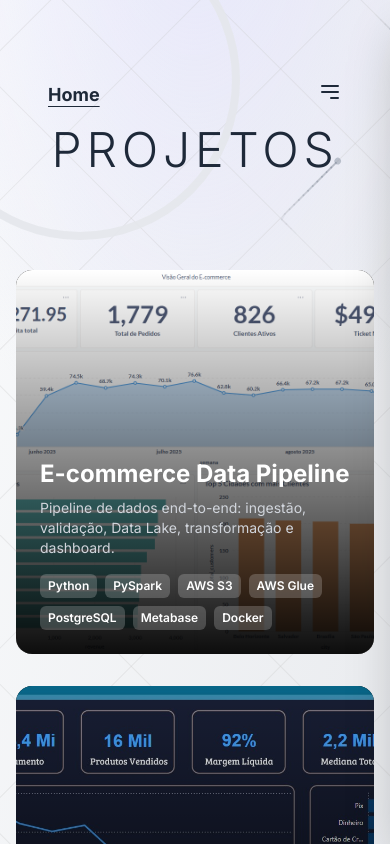
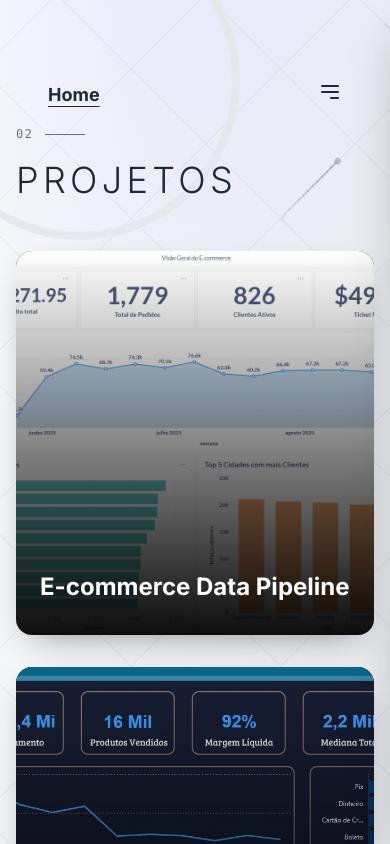
Before and after one commit to AdriMayc/Portfolio2.0, a React (Vite) app: page /projects in a window 390 px wide. Shown: the top 844 px of the page. Built offline with nearby package versions, Linux system fonts and the light colour scheme.

Commit message:
feat: Enhance ProjectCard with 3D hover effect and update Projects section layout

```diff
--- a/src/App.css
+++ b/src/App.css
@@ -60,6 +60,15 @@ html {
   width: 4rem;
 }
 
+.projects-eyebrow-rule {
+  width: 0;
+  transition: width 1.2s cubic-bezier(0.22, 1, 0.36, 1) 300ms;
+}
+
+.reveal-visible .projects-eyebrow-rule {
+  width: 2.5rem;
+}
+
 @media (prefers-reduced-motion: reduce) {
   .reveal {
     opacity: 1;
@@ -72,4 +81,10 @@ html {
     width: 4rem;
     transition: none;
   }
+
+  .projects-eyebrow-rule,
+  .reveal-visible .projects-eyebrow-rule {
+    width: 2.5rem;
+    transition: none;
+  }
 }
--- a/src/components/ProjectCard.jsx
+++ b/src/components/ProjectCard.jsx
@@ -1,39 +1,77 @@
-import React from 'react';
+import React, { useRef } from 'react';
 
-export default function ProjectCard({ imageSrc, altText, title, description, tags = [], onClick }) {
+export default function ProjectCard({
+  imageSrc,
+  altText,
+  title,
+  description,
+  tags = [],
+  onClick,
+}) {
+  const cardRef = useRef(null);
+
+  const handlePointerMove = (event) => {
+    const card = cardRef.current;
+    if (!card) return;
+
+    const bounds = event.currentTarget.getBoundingClientRect();
+    const x = (event.clientX - bounds.left) / bounds.width - 0.5;
+    const y = (event.clientY - bounds.top) / bounds.height - 0.5;
+
+    card.style.transform = `rotateX(${-y * 7}deg) rotateY(${x * 7}deg)`;
+    card.querySelector('img')?.style.setProperty('transform', `translate(${-x * 18}px, ${-y * 18}px) scale(1.07)`);
+  };
+
+  const handlePointerLeave = () => {
+    const card = cardRef.current;
+    if (!card) return;
+
+    card.style.removeProperty('transform');
+    card.querySelector('img')?.style.removeProperty('transform');
+  };
+
   return (
     <div
       onClick={onClick}
-      className="h-96 rounded-2xl overflow-hidden group relative cursor-pointer bg-black"
+      onPointerMove={handlePointerMove}
+      onPointerLeave={handlePointerLeave}
+      onKeyDown={(event) => {
+        if (event.key === 'Enter' || event.key === ' ') {
+          event.preventDefault();
+          onClick();
+        }
+      }}
+      role="button"
+      tabIndex={0}
+      className="group [perspective:900px]"
     >
-      {/* Imagem de Fundo */}
+      <div
+        ref={cardRef}
+        className="relative h-96 overflow-hidden rounded-2xl bg-black text-left shadow-[0_14px_34px_-16px_rgba(0,0,0,0.45)] [transform:rotateX(0deg)_rotateY(0deg)] [transform-style:preserve-3d] transition-[transform,box-shadow] duration-500 ease-[cubic-bezier(0.22,1,0.36,1)] group-hover:shadow-[0_34px_60px_-24px_rgba(0,0,0,0.6)]"
+      >
         <img
           src={imageSrc}
           alt={altText}
-        className="w-full h-full object-cover transition-transform duration-500 ease-in-out
-                   scale-[1.02] group-hover:scale-[1.07]"
+          className="h-full w-full scale-[1.02] object-cover transition-transform duration-700 ease-[cubic-bezier(0.22,1,0.36,1)]"
         />
 
-      {/* Sobreposição */}
         <div
-        className="
-          absolute inset-0 flex items-end
-          bg-gradient-to-t from-black/95 to-transparent
-          opacity-100                 /* sempre visível no mobile */
-          md:opacity-0 md:group-hover:opacity-100  /* só no hover em telas >= md */
-          transition-opacity duration-500 ease-in-out
-        "
+          className="absolute inset-0 flex items-end bg-gradient-to-t from-black/95 to-transparent"
         >
-        <div className="p-6 w-full">
-          <h3 className="text-2xl font-bold text-white mb-2">{title}</h3>
-          <p className="text-gray-300 text-sm mb-4">{description}</p>
+          <span className="absolute right-4 top-4 grid h-10 w-10 scale-75 place-items-center rounded-full bg-white/90 text-gray-900 opacity-0 transition-all duration-500 ease-[cubic-bezier(0.22,1,0.36,1)] group-hover:scale-100 group-hover:opacity-100">
+            <svg className="h-5 w-5" fill="none" viewBox="0 0 24 24" stroke="currentColor" strokeWidth="2" aria-hidden="true">
+              <path strokeLinecap="round" strokeLinejoin="round" d="M7 17L17 7M9 7h8v8" />
+            </svg>
+          </span>
 
+          <div className="w-full p-6 text-white">
+            <h3 className="mb-2 text-2xl font-bold">{title}</h3>
+            <div className="grid grid-rows-[0fr] transition-[grid-template-rows] duration-500 ease-[cubic-bezier(0.22,1,0.36,1)] group-hover:grid-rows-[1fr]">
+              <div className="overflow-hidden">
+                <p className="mb-4 text-sm text-gray-300">{description}</p>
                 <div className="flex flex-wrap gap-2">
-            {tags.map((tag, index) => (
-              <span
-                key={index}
-                className="bg-white/20 text-white text-xs font-semibold px-2 py-1 rounded-md items-baseline"
-              >
+                  {tags.map((tag) => (
+                    <span key={tag} className="rounded-md bg-white/20 px-2 py-1 text-xs font-semibold text-white">
                       {tag}
                     </span>
                   ))}
@@ -41,5 +79,8 @@ export default function ProjectCard({ imageSrc, altText, title, description, tag
               </div>
             </div>
           </div>
+        </div>
+      </div>
+    </div>
   );
 }
--- a/src/sections/Projects.jsx
+++ b/src/sections/Projects.jsx
@@ -1,5 +1,4 @@
 // src/sections/Projects.jsx
-import { Link } from "react-router-dom";
 import React, { useState } from "react";
 import Navbar from "../components/Navbar";
 import Footer from "../components/Footer";
@@ -129,10 +128,16 @@ export default function Projects({ theme, toggleTheme, language, toggleLanguage
       <div className="relative w-full flex justify-center pb-16 px-4 sm:px-6 lg:px-8">
         <Reveal className="relative z-10 w-full max-w-5xl">
         <main>
-            <h1 className={`text-5xl md:text-6xl font-light tracking-widest uppercase mb-24 text-center ${themeClasses.textStrong}`}>
-              {currentContent.title}
-            </h1>
-            <div className="w-full grid grid-cols-1 md:grid-cols-2 gap-8">
+            <div className="mb-12 md:mb-20">
+              <div className={`mb-4 flex items-center gap-3 font-mono text-xs tracking-[0.12em] ${theme === "light" ? "text-gray-500" : "text-gray-400"}`}>
+                02
+                <span className="projects-eyebrow-rule h-px w-10 bg-current" aria-hidden="true"></span>
+              </div>
+              <h1 className={`text-4xl font-light uppercase leading-tight tracking-[0.12em] md:text-6xl ${themeClasses.textStrong}`}>
+                {currentContent.title}
+              </h1>
+            </div>
+            <div className="w-full grid grid-cols-1 gap-8 md:grid-cols-2">
               <div className="flex flex-col gap-8">
                 {column1Projects.map((project) => (
                   <ProjectCard
@@ -184,7 +189,7 @@ export default function Projects({ theme, toggleTheme, language, toggleLanguage
           <div className="relative h-full w-full flex flex-col">
             <button
                 onClick={handleBackClick}
-                className={`absolute top-6 right-6 z-20 transition-colors
+                className={`absolute top-6 right-6 z-20 transition-colors cursor-pointer
                           ${theme === 'light'
                             ? 'text-gray-600 hover:text-gray-900'
                             : 'text-gray-300 hover:text-white'}`}
```
Lines whose indentation alone changed are shown as unchanged.
